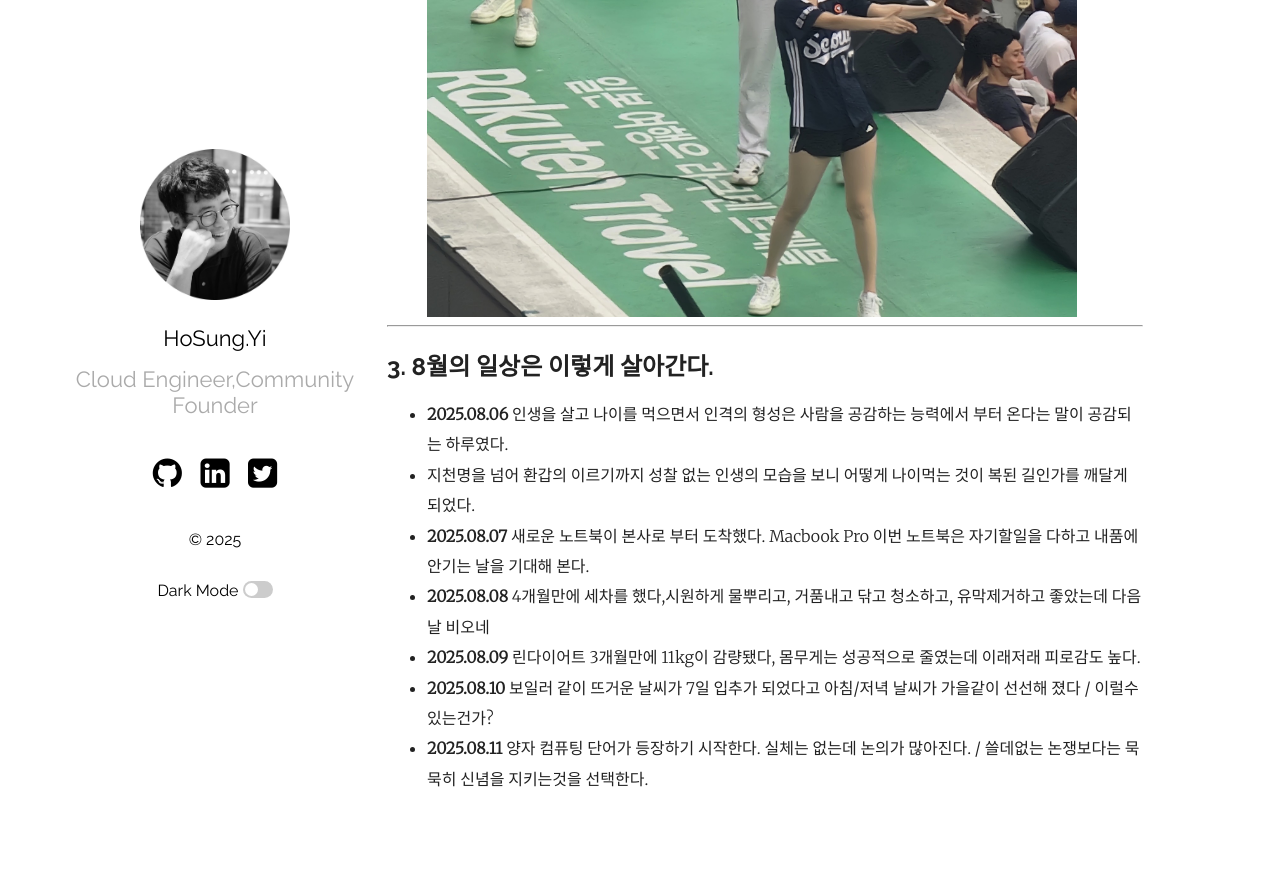
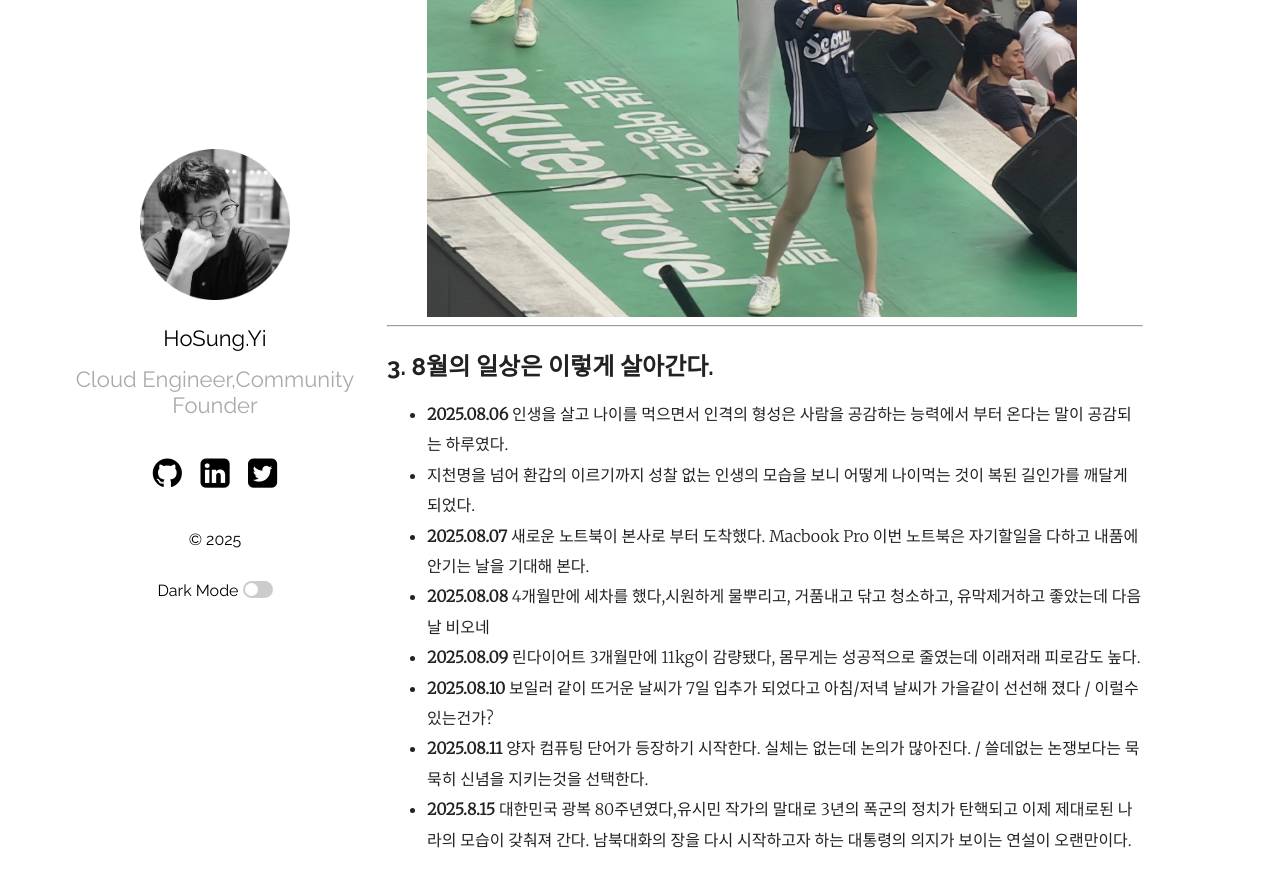
Before and after one commit to hslee77/hslee77.github.io, a Jekyll site: the page built from wiki/memo/2025-08-03-Aug.md, in a window 1280 px wide and 900 px high, scrolled down 2013 px. Shown: the top 887 px of the window. Built offline with Jekyll 4.4.1, drawn with Linux system fonts in a browser that asks for light colours; before the commit the page ends 2852 px from its top, so only the background shows below that.

Commit message:
Aug Journey Update v2.7

```diff
--- a/wiki/memo/2025-08-03-Aug.md
+++ b/wiki/memo/2025-08-03-Aug.md
@@ -41,3 +41,4 @@ categories: [Tommy Journey]
 - **2025.08.09** 린다이어트 3개월만에 11kg이 감량됐다, 몸무게는 성공적으로 줄였는데 이래저래 피로감도 높다.
 - **2025.08.10** 보일러 같이 뜨거운 날씨가 7일 입추가 되었다고 아침/저녁 날씨가 가을같이 선선해 졌다 / 이럴수 있는건가?
 - **2025.08.11** 양자 컴퓨팅 단어가 등장하기 시작한다. 실체는 없는데 논의가 많아진다. / 쓸데없는 논쟁보다는 묵묵히 신념을 지키는것을 선택한다.
+- **2025.8.15** 대한민국 광복 80주년였다,유시민 작가의 말대로 3년의 폭군의 정치가 탄핵되고 이제 제대로된 나라의 모습이 갖춰져 간다. 남북대화의 장을 다시 시작하고자 하는 대통령의 의지가 보이는 연설이 오랜만이다.
```
